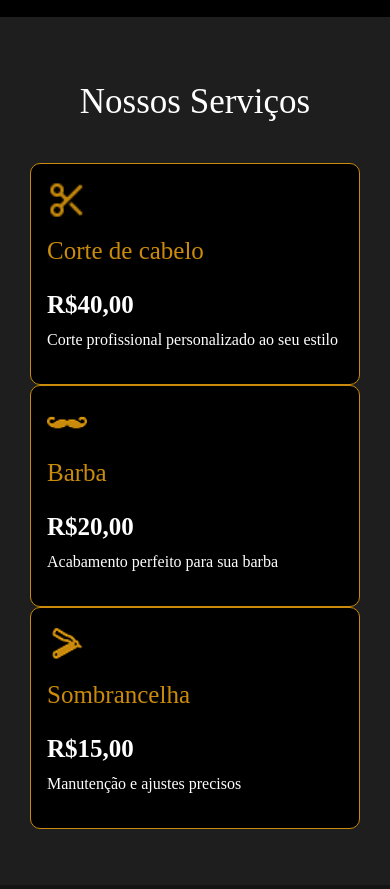
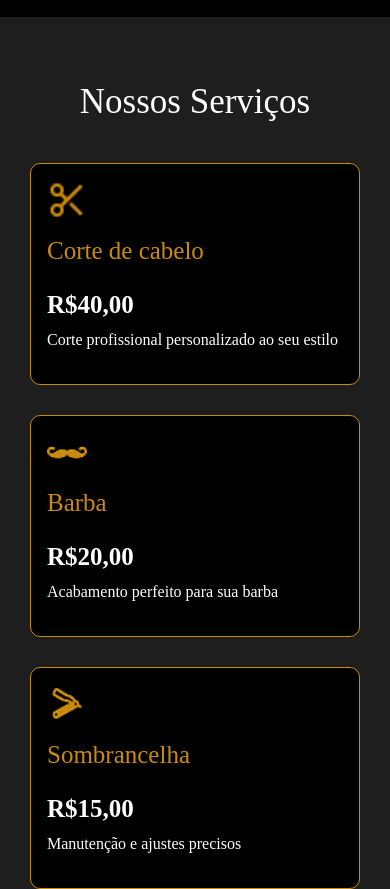
Before and after one commit to Lebron057/landing-page-barbeiro, a plain HTML site: page index.html in a window 390 px wide. Shown: the part 760-1649 px from the top of the page. Drawn offline with nearby package versions, Linux system fonts and the light colour scheme.

Commit message:
Espaçamento entre serviços

```diff
--- a/styles.css
+++ b/styles.css
@@ -243,6 +243,16 @@ h6 {
         left: 151px;
     }
 
+    .cards-servicos{
+        display: flex;
+        flex-wrap: wrap;
+        gap: 30px;
+        align-items: center !important;
+        padding: 2rem;
+        padding-inline: 0 !important;
+        justify-content: center;
+    }
+
     .div-agendamento {
         margin-inline: 0;
         margin-top: 32px;
```
